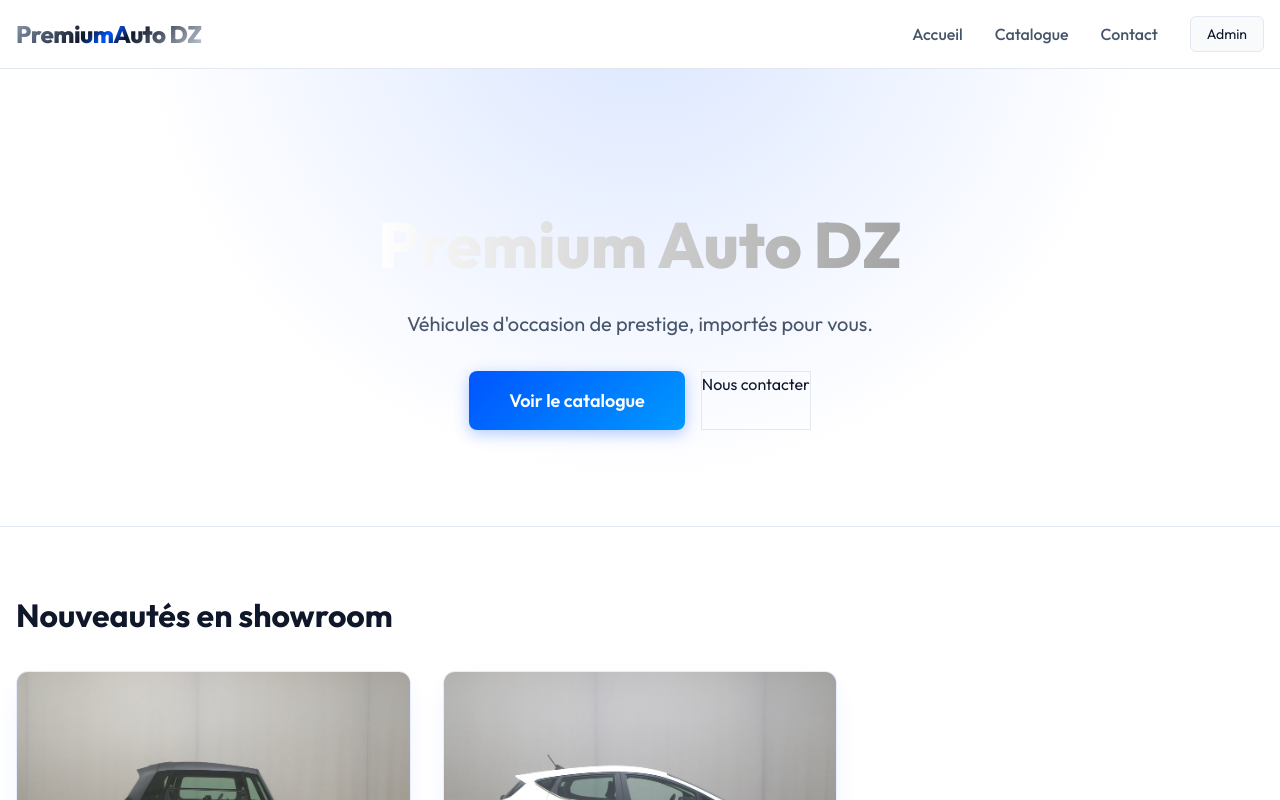
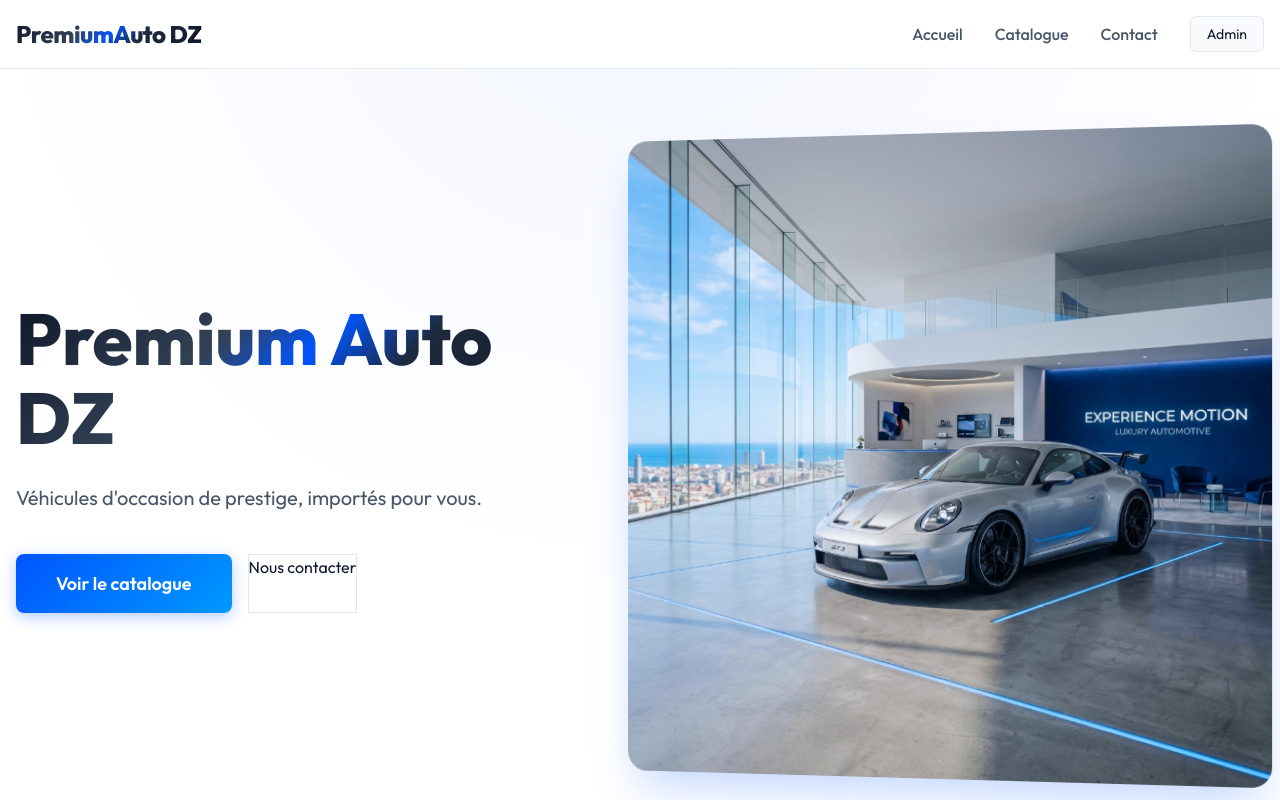
Before and after one commit to aicha21000/atlaschrono, a Next.js app: page / in a window 1280 px wide. Shown: the top 800 px of the page. Built offline with nearby package versions, Linux system fonts and the light colour scheme.

Commit message:
fix: corrected title contrast in light mode

```diff
--- a/src/app/globals.css
+++ b/src/app/globals.css
@@ -13,7 +13,7 @@
 }
 
 .chrome-text {
-  background: linear-gradient(135deg, #94a3b8 0%, #0f172a 40%, #0055ff 50%, #0f172a 60%, #cbd5e1 100%);
+  background: linear-gradient(135deg, #0f172a 0%, #334155 35%, #0055ff 50%, #1e293b 65%, #0f172a 100%);
   -webkit-background-clip: text;
   -webkit-text-fill-color: transparent;
   display: inline-block;
--- a/src/app/page.module.css
+++ b/src/app/page.module.css
@@ -4,32 +4,100 @@
 }
 
 .hero {
-  padding: 8rem 0 6rem;
-  text-align: center;
-  background: radial-gradient(circle at 50% -20%, rgba(0, 85, 255, 0.15) 0%, transparent 60%);
+  padding: 4rem 0 6rem;
+  background: radial-gradient(circle at 50% -20%, rgba(0, 85, 255, 0.05) 0%, transparent 60%);
   border-bottom: 1px solid var(--color-border);
+  overflow: hidden;
+}
+
+.heroLayout {
+  display: grid;
+  grid-template-columns: 1fr 1.2fr;
+  gap: 4rem;
+  align-items: center;
+}
+
+.heroText {
+  text-align: left;
+}
+
+.heroImageWrapper {
+  position: relative;
+  border-radius: 24px;
+  overflow: visible;
+}
+
+.heroImageContainer {
+  position: relative;
+  border-radius: 20px;
+  overflow: hidden;
+  box-shadow: 0 25px 50px -12px rgba(0, 85, 255, 0.25);
+  transform: perspective(1000px) rotateY(-5deg);
+  transition: transform 0.5s ease;
+}
+
+.heroImageContainer:hover {
+  transform: perspective(1000px) rotateY(0deg) scale(1.02);
+}
+
+.heroImage {
+  width: 100%;
+  height: auto;
+  display: block;
+  object-fit: cover;
+}
+
+.heroImageOverlay {
+  position: absolute;
+  inset: 0;
+  background: linear-gradient(135deg, rgba(0, 85, 255, 0.1) 0%, transparent 100%);
+  pointer-events: none;
 }
 
 .title {
-  font-size: 4rem;
+  font-size: 4.5rem;
   font-weight: 800;
-  margin-bottom: 1rem;
-  background: linear-gradient(90deg, #fff, #a3a3a3);
-  -webkit-background-clip: text;
-  -webkit-text-fill-color: transparent;
+  margin-bottom: 1.5rem;
+  line-height: 1.1;
+  color: var(--color-text-primary);
 }
 
 .subtitle {
+  color: var(--color-text-secondary);
   font-size: 1.25rem;
-  color: var(--color-text-secondary);
-  max-width: 600px;
-  margin: 0 auto 2rem;
+  margin-bottom: 2.5rem;
+  max-width: 90%;
+  line-height: 1.6;
 }
 
 .actions {
   display: flex;
   gap: 1rem;
-  justify-content: center;
+  justify-content: flex-start;
+}
+
+@media (max-width: 992px) {
+  .heroLayout {
+    grid-template-columns: 1fr;
+    text-align: center;
+  }
+
+  .heroText {
+    text-align: center;
+  }
+
+  .subtitle {
+    margin-left: auto;
+    margin-right: auto;
+  }
+
+  .actions {
+    justify-content: center;
+  }
+
+  .heroImageContainer {
+    transform: none;
+  }
 }
 
 .primaryBtn {
--- a/src/app/page.tsx
+++ b/src/app/page.tsx
@@ -10,7 +10,8 @@ export default async function Home() {
   return (
     <div className={styles.homeContainer}>
       <header className={styles.hero}>
-        <div className="container">
+        <div className={`container ${styles.heroLayout}`}>
+          <div className={styles.heroText}>
             <h1 className={`${styles.title} chrome-text`}>Premium Auto DZ</h1>
             <p className={styles.subtitle}>
               Véhicules d'occasion de prestige, importés pour vous.
@@ -18,6 +19,13 @@ export default async function Home() {
             <div className={styles.actions}>
               <a href="/cars" className={styles.primaryBtn}>Voir le catalogue</a>
               <a href="/contact" className={styles.secondaryBtn}>Nous contacter</a>
+            </div>
+          </div>
+          <div className={styles.heroImageWrapper}>
+            <div className={styles.heroImageContainer}>
+              <img src="/images/banner.png" alt="Showroom Premium Auto DZ" className={styles.heroImage} />
+              <div className={styles.heroImageOverlay}></div>
+            </div>
           </div>
         </div>
       </header>
```
Also changed, not shown: public/images/banner.png (added). Lines whose indentation alone changed are shown as unchanged.
